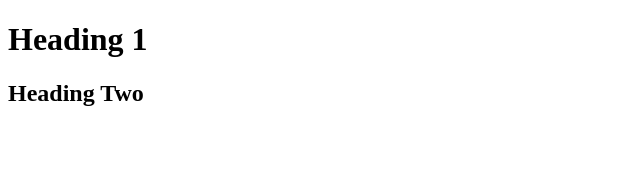
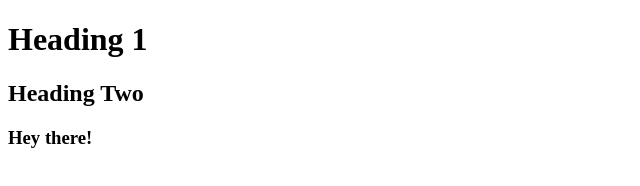
Before and after one commit to PushkarPatil189/Web_Development_Projects-1_Chai_aur_Code-Lec_1, a plain HTML site: page index.html in a window 1280 px wide. Shown: the whole page, without its empty margins (0-640 px from the left). Drawn offline with Linux system fonts and the light colour scheme.

Commit message:
second commit

```diff
--- a/index.html
+++ b/index.html
@@ -10,5 +10,6 @@
     <!-- Heading 1 var hover kelyavar title disel aaplyala -->
     <h2>Heading <span>Two</span> </h2>
     <!-- span is very important when we will be using css because it will target any element -->
+    <h3>Hey there!</h3>
 </body>
 </html>
```
